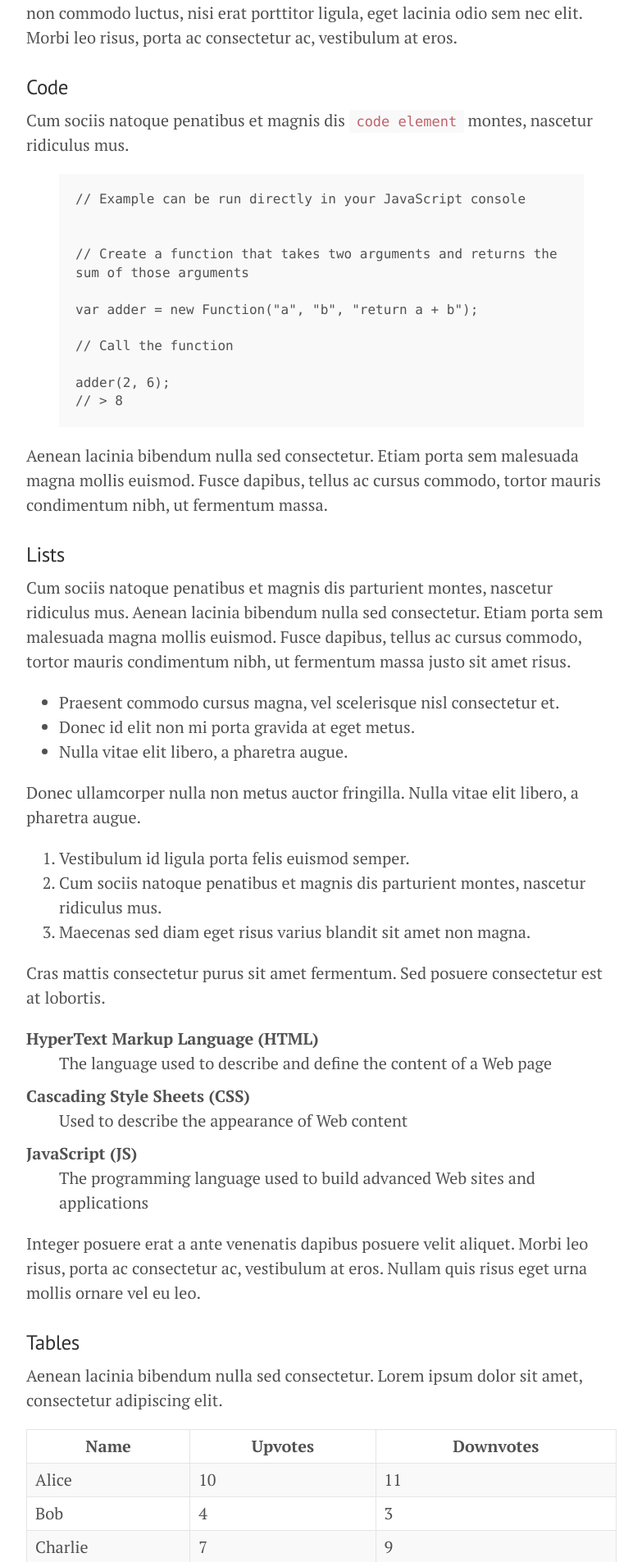
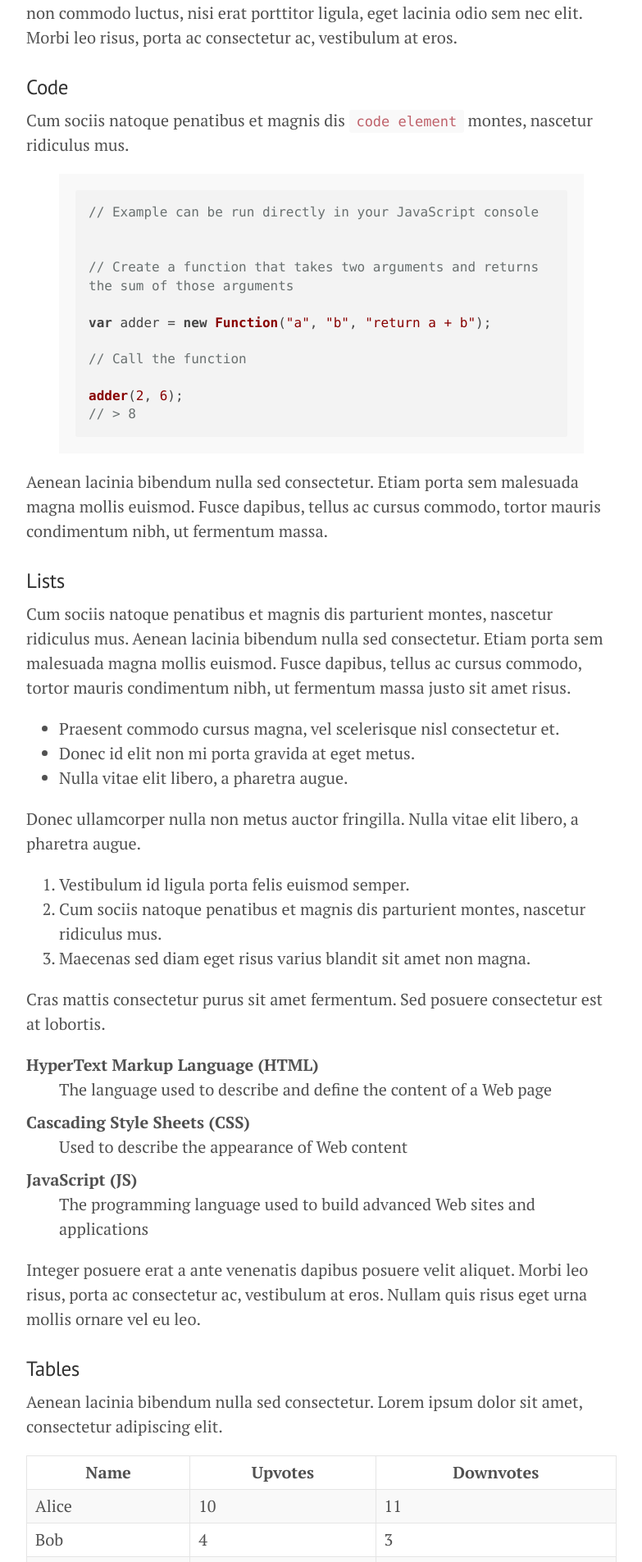
Before and after one commit to mblanke70/simple-blog-2022, a Jekyll site: the page built from docs/index.html, in a window 1280 px wide. Shown: the part 2575-4480 px from the top of the page at 82% size, without its empty margins (248-1031 px from the left). Built offline with Jekyll 4.4.1, drawn with Linux system fonts in a browser that asks for light colours; nearby versions of some CDN libraries; the list of posts is cut into pages by our own code.

Commit message:
Update head.html

```diff
--- a/docs/_includes/head.html
+++ b/docs/_includes/head.html
@@ -21,6 +21,8 @@
   <link rel="stylesheet" href="{{ '/public/css/lanyon.css' | absolute_url }}">
   <link rel="stylesheet" href="https://fonts.googleapis.com/css?family=PT+Serif:400,400italic,700%7CPT+Sans:400">
 
+  <link rel="stylesheet" href="//cdnjs.cloudflare.com/ajax/libs/highlight.js/9.15.8/styles/default.min.css">
+
   <link rel="apple-touch-icon-precomposed" sizes="144x144" href="{{ '/public/apple-touch-icon-precomposed.png' | absolute_url }}">
   <link rel="shortcut icon" href="{{ '/public/favicon.ico' | absolute_url }}">
 
```
